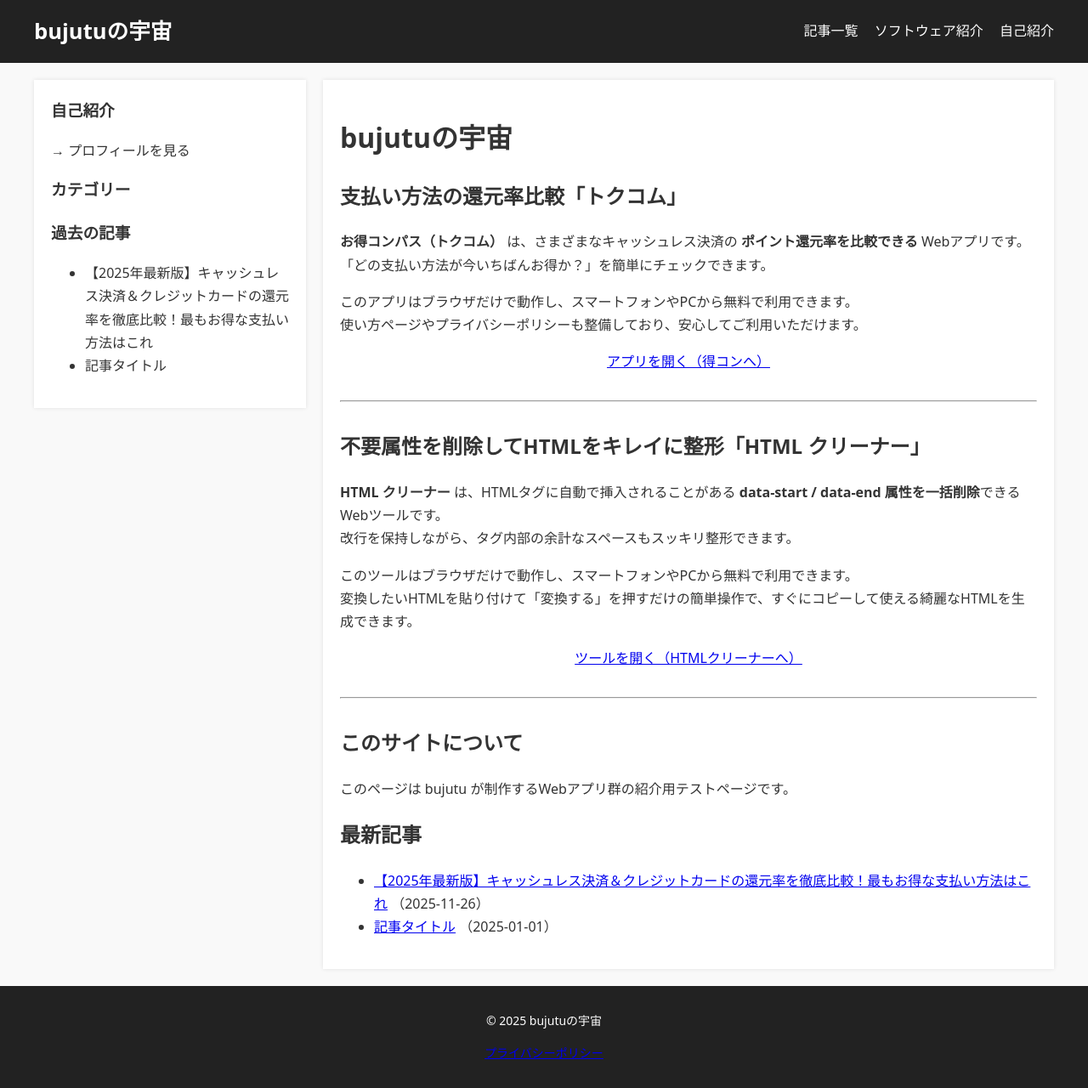
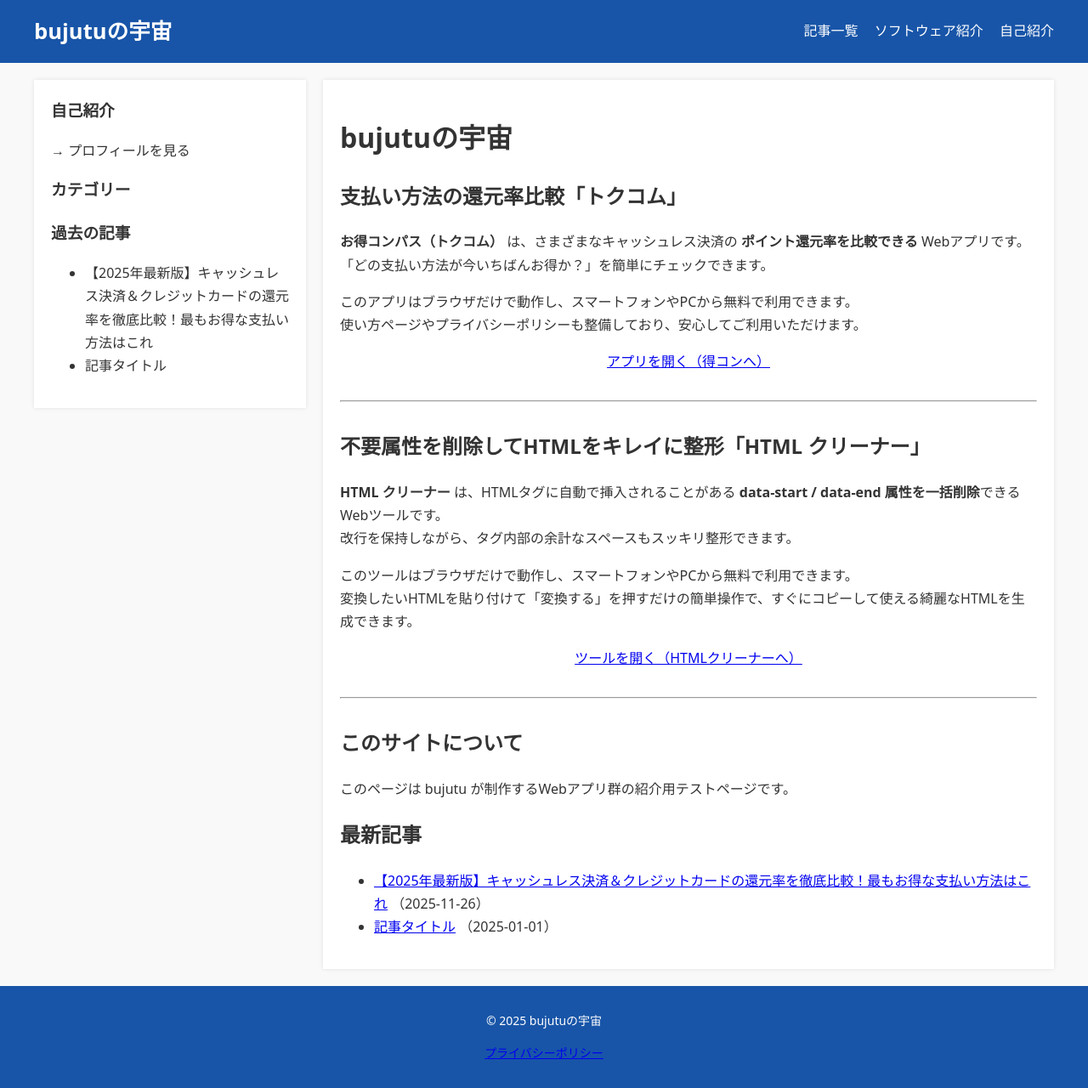
Before and after one commit to bujutu/bujutu.github.io, a Jekyll site: the page built from index.html, in a window 1280 px wide. Shown: the whole page at 85% size. Built offline with Jekyll 4.4.1, drawn with Linux system fonts in a browser that asks for light colours.

Commit message:
Update style.css

```diff
--- a/assets/css/style.css
+++ b/assets/css/style.css
@@ -20,8 +20,8 @@ body {
    ヘッダー
 =========================== */
 .site-header {
-  background: #222;
-  color: #fff;
+  background: #1855a8;
+  color: white;
   padding: 15px;
 }
 .site-header .inner {
@@ -83,7 +83,7 @@ body {
    フッター
 =========================== */
 .site-footer {
-  background: #222;
+  background: #1855a8;
   color: #fff;
   text-align: center;
   padding: 15px;
```
